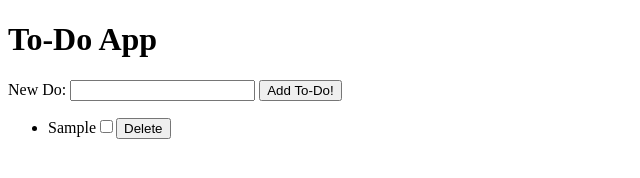
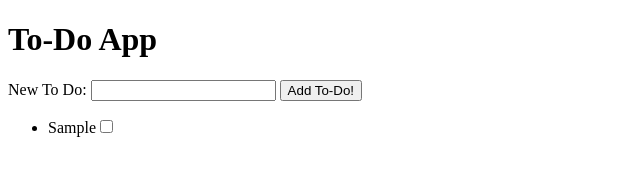
Before and after one commit to jkest90/bloc-to-do-app, a plain HTML site: page index.html in a window 1280 px wide. Both pictures are taken after typing "Sample" into the empty fields and a click on the button "Add To-Do!". Shown: the whole page, without its empty margins (0-640 px from the left). Drawn offline with Linux system fonts and the light colour scheme.

Commit message:
checkpoint-p2: completed

```diff
--- a/app.js
+++ b/app.js
@@ -1,5 +1,83 @@
-// 1.
 
+// 1. Create a submit event on the form that calls createNewToDo()
+// 2. createNewToDo() pushes the form input value into the toDos array as an object.
+// 3. It then calls renderTheUI(), which loops through each item in the toDos array and displays it on the page.
+
+function onReady() {
+    let toDos = [];
+
+    // -- Select DOM form elements
+    // form
+    const addToDoForm = document.getElementById('addToDoForm');
+    // input
+    const newToDoText = document.getElementById('newToDoText');
+    // ul
+    const toDoList = document.getElementById('toDoList');
+
+    // --  UPDATE TODOS ARRAY
+    function createNewToDo() {
+        // if no input value, return
+        if (!newToDoText.value) { return ; }
+
+        // push toDo into array with a title property of the input value
+        toDos.push({
+            title: newToDoText.value,
+            complete: false
+        });
+
+        // empty input value after submit
+        newToDoText.value = '';
+
+        // add new to-dos to UI
+        renderTheUI();
+        console.log('Item added to list', toDos);
+    }
+
+    // -- RENDER UI BASED ON CURRENT STATE OF TODOS ARRAY
+    function renderTheUI() {
+
+        // set content of to-do ul to an empty string
+        toDoList.textContent = '';
+
+        // loop through toDos array an create a new list item each submit
+        toDos.forEach(function(toDo) {
+            // create new list item for to-do
+            const newLi = document.createElement('li');
+
+            // create checkbox input
+            const checkbox = document.createElement('input');
+            checkbox.type = 'checkbox';
+
+            // title.textContent = toDo.title;
+            newLi.textContent = toDo.title;
+
+            // add new list item to UL
+            toDoList.appendChild(newLi);
+
+            // add checkbox input to new list item
+            newLi.appendChild(checkbox);
+        });
+    }
+
+    // -- ADD SUBMIT EVENT ON FORM ELEMENT
+    addToDoForm.addEventListener('submit', event => {
+        event.preventDefault();
+
+        // create new to-do object
+        createNewToDo();
+    });
+}
+
+window.onLoad = function() {
+    onReady();
+};
+
+window.onLoad();
+
+
+// -- PART 1: COMPLETED -- \\
+
+/*
 function onReady() {
     const addToDoForm = document.getElementById('addToDoForm');
     const newToDoText = document.getElementById('newToDoText');
@@ -40,6 +118,7 @@ function onReady() {
         deleteTask.setAttribute('id', 'removeButton');
         // add click event to deleteTask button. find parentNode of newLi, then remove newLi child every time deleteTask button is clicked.
         deleteTask.addEventListener('click', event => {
+            // alternative: newLi.remove();
             newLi.parentNode.removeChild(newLi);
             console.log('Item Deleted');
         });
@@ -50,10 +129,4 @@ function onReady() {
 
 
 }
-
-window.onLoad = function() {
-    alert('The window has loaded!');
-    onReady();
-};
-
-window.onLoad();
+*/
--- a/index.html
+++ b/index.html
@@ -10,7 +10,7 @@
     <h1>To-Do App</h1>
 
     <form id="addToDoForm">
-        <label for="newToDoText">New Do:</label>
+        <label for="newToDoText">New To Do:</label>
         <input type="text" id="newToDoText">
         <button type="submit">Add To-Do!</button>
     </form>
```
